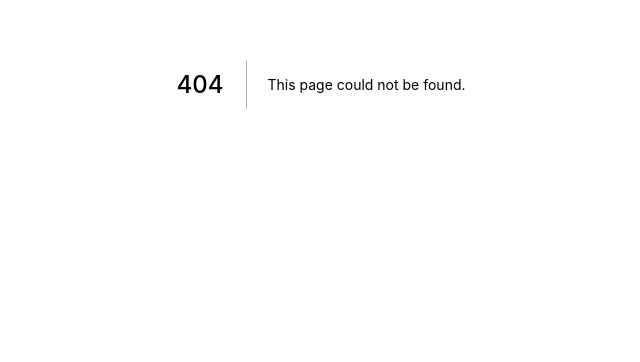
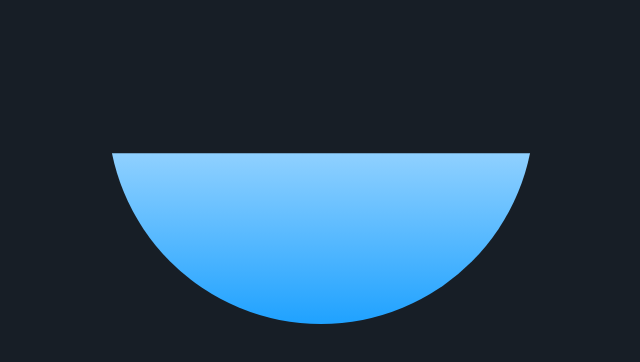
Before and after one commit to theculturecc/experiments, a Next.js app: page /002 in a window 1280 px wide. Before the commit this address had no page. Shown: the part 316-678 px from the top of the page, without its empty margins (319-959 px from the left). Built offline with nearby package versions, Linux system fonts and the light colour scheme.

Commit message:
002 — Init

```diff
--- /dev/null
+++ b/pages/002.mdx
@@ -0,0 +1,5 @@
+import Styles from '../posts/002/Styles.js';
+import FluidGoo from '../posts/002/FluidGoo.js';
+
+<Styles />
+<FluidGoo />
--- /dev/null
+++ b/posts/002/FluidGoo.js
@@ -0,0 +1,31 @@
+import React from 'react';
+
+const baseGradient = ['#ABDCFF', '#0396FF'];
+
+export default function FluidGoo() {
+  return (
+    <svg xmlns="http://www.w3.org/2000/svg" viewBox="0 0 600 400" width="100%">
+      <linearGradient
+        id="gradient"
+        x1="300"
+        y1="0"
+        x2="300"
+        y2="400"
+        gradientUnits="userSpaceOnUse"
+      >
+        <stop offset="0.5" stopColor={baseGradient[0]} />
+        <stop offset="0.8" stopColor={baseGradient[1]} />
+      </linearGradient>
+      <clipPath id="bowl-cut">
+        <rect x="200" y="220" width="200" height="100" />
+      </clipPath>
+      <circle
+        clipPath="url(#bowl-cut)"
+        cx={300}
+        cy={200}
+        r={100}
+        fill="url(#gradient)"
+      />
+    </svg>
+  );
+}
--- /dev/null
+++ b/posts/002/Styles.js
@@ -0,0 +1,10 @@
+import { createGlobalStyle } from 'styled-components';
+
+export default createGlobalStyle`
+body {
+  margin: 0;
+  background: #171E26;
+  cursor: url(static/cursor-auto.png), auto;
+
+}
+`;
```
